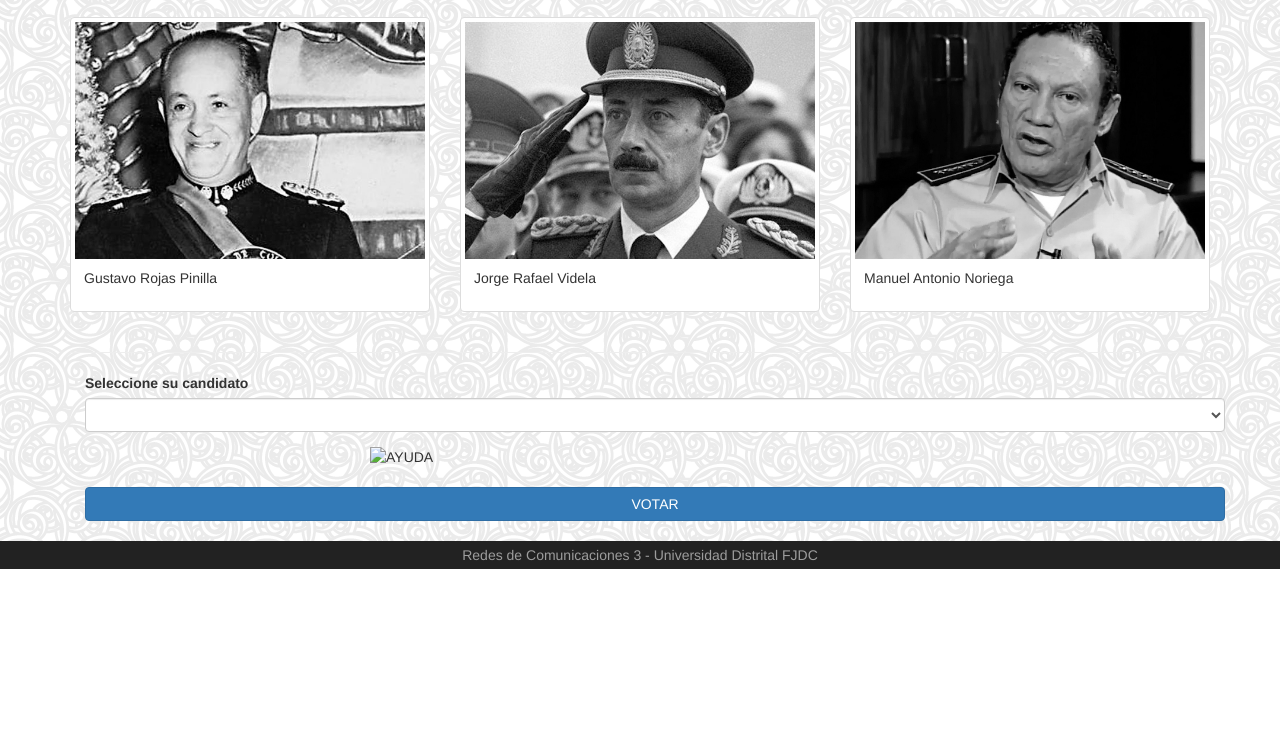
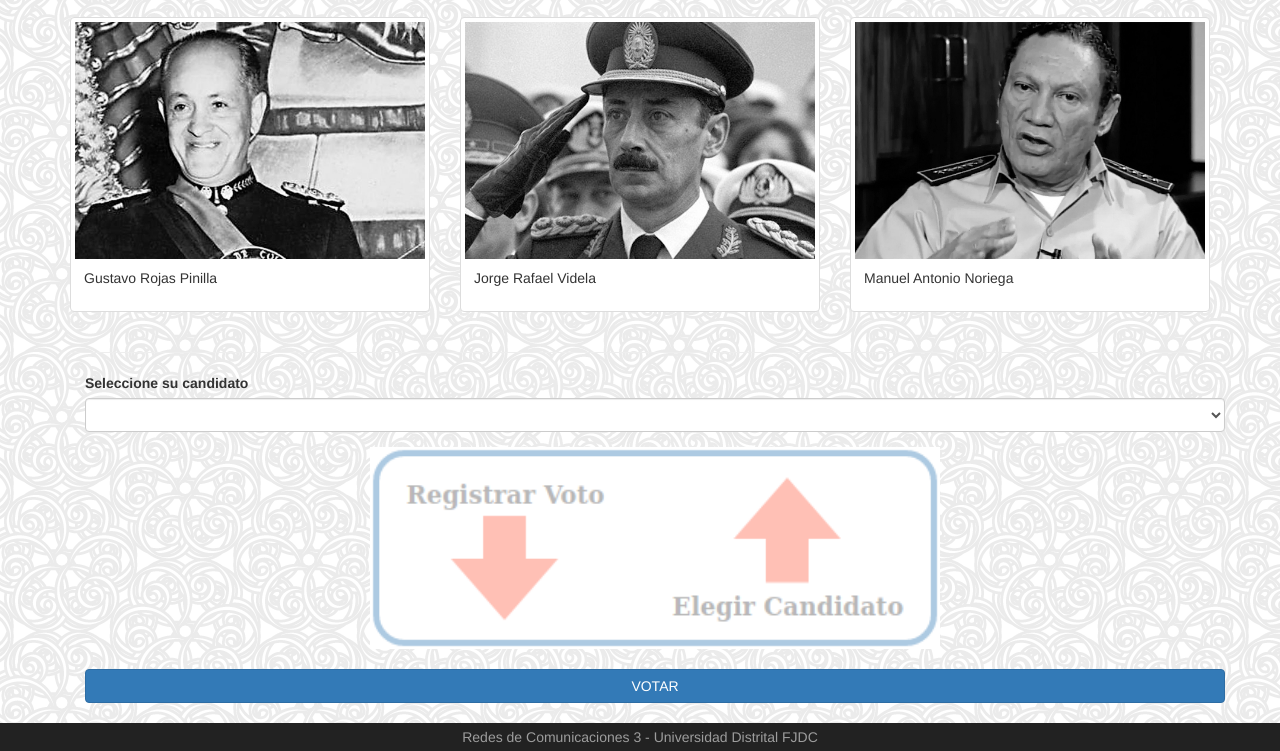
Before and after one commit to ac-marlon/VotacionesEthereum, a plain HTML site: page src/index.html in a window 1280 px wide. Shown: the part 763-1514 px from the top of the page. Before the commit the page ends 1332 px from the top, so only its background shows below. Drawn offline with nearby package versions, Linux system fonts and the light colour scheme; no server answers.

Commit message:
Update index.html

```diff
--- a/src/index.html
+++ b/src/index.html
@@ -122,7 +122,7 @@
             <select class="form-control" id="candidatesSelect">
             </select>
           </div>
-          <img src="VotacionesEthereum/src/images/ayuda.png" alt="AYUDA" class="centroIma">
+          <img src="images/ayuda.png" alt="AYUDA" class="centroIma">
           <br/>
           <button type="submit" class="btn btn-primary btn-block">VOTAR</button>
           <br/>
```
